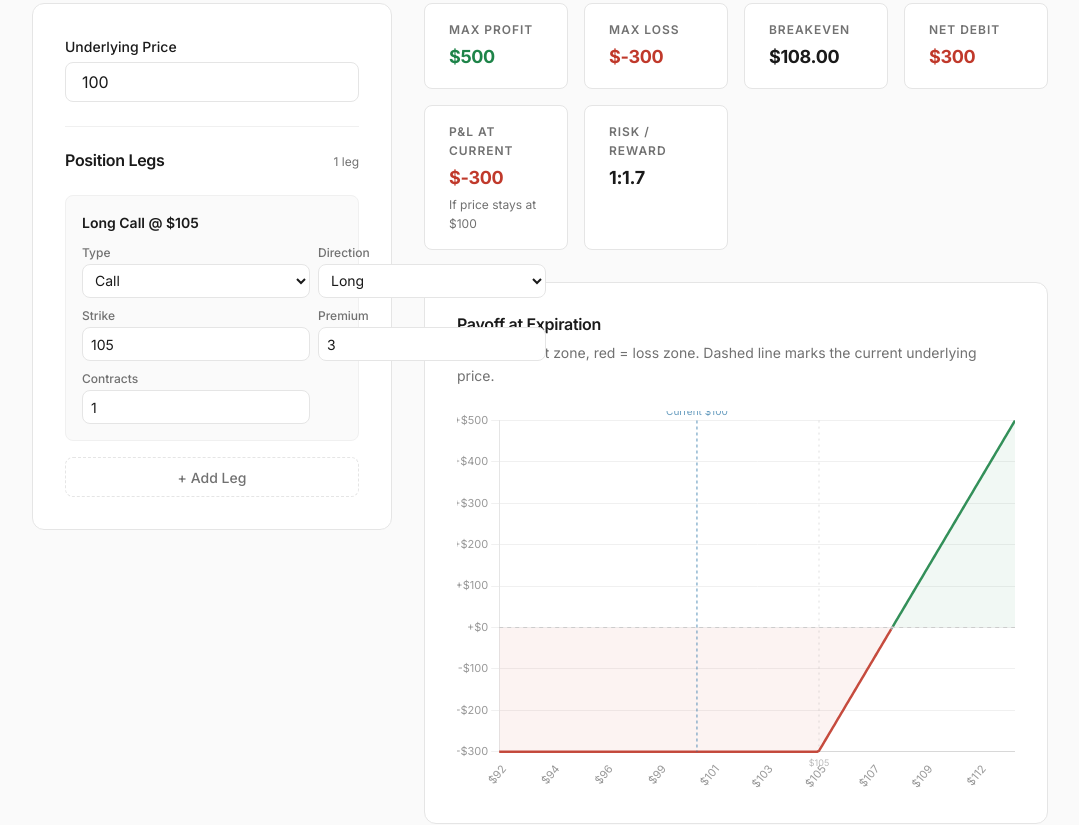
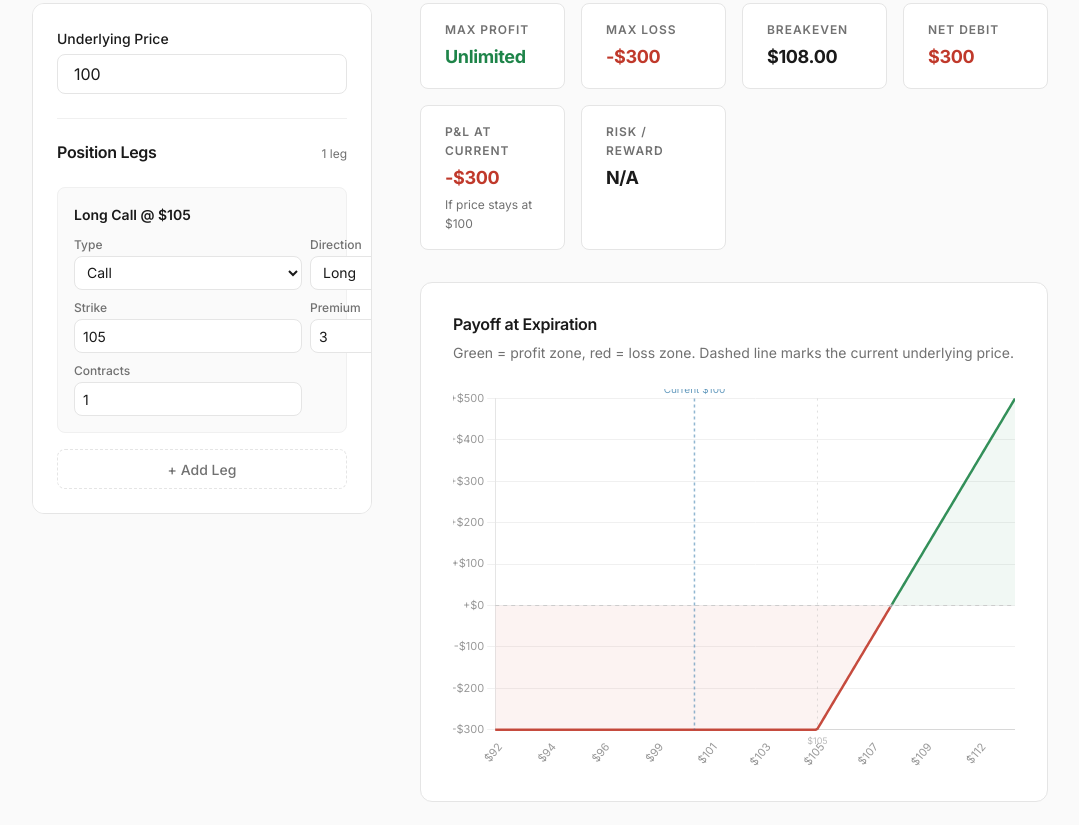
Before and after one commit to nealpathak/nealpathak.github.io, a plain HTML site: page financial-modeling/options-calculator/index.html in a window 1280 px wide. Shown: the part 555-1380 px from the top of the page, without its empty margins (100-1179 px from the left). Drawn offline with nearby package versions, Linux system fonts and the light colour scheme.

Commit message:
Update index.html

```diff
--- a/financial-modeling/options-calculator/index.html
+++ b/financial-modeling/options-calculator/index.html
@@ -62,8 +62,8 @@
     /* Builder layout */
     .builder {
       display: grid;
-      grid-template-columns: 360px 1fr;
-      gap: var(--space-xl);
+      grid-template-columns: 340px 1fr;
+      gap: var(--space-2xl);
       align-items: start;
     }
 
@@ -71,9 +71,12 @@
       background: var(--color-surface);
       border: 1px solid var(--color-border);
       border-radius: var(--radius-lg);
-      padding: var(--space-xl);
+      padding: var(--space-lg);
       position: sticky;
       top: 80px;
+      max-height: calc(100vh - 100px);
+      overflow-y: auto;
+      z-index: 1;
     }
 
     .legs-panel__header {
@@ -199,6 +202,7 @@
       display: flex;
       flex-direction: column;
       gap: var(--space-xl);
+      min-width: 0;
     }
 
     .stats-row {
@@ -245,6 +249,7 @@
       border: 1px solid var(--color-border);
       border-radius: var(--radius-lg);
       padding: var(--space-xl);
+      overflow: hidden;
     }
 
     .payoff-chart-container h3 {
@@ -262,6 +267,7 @@
     .payoff-canvas-wrapper {
       position: relative;
       height: 380px;
+      width: 100%;
     }
 
     /* Position summary */
@@ -270,6 +276,7 @@
       border: 1px solid var(--color-border);
       border-radius: var(--radius-lg);
       padding: var(--space-xl);
+      overflow-x: auto;
     }
 
     .position-summary h3 {
@@ -282,6 +289,7 @@
       width: 100%;
       border-collapse: collapse;
       font-size: var(--text-sm);
+      table-layout: auto;
     }
 
     .position-summary-table th {
@@ -320,13 +328,20 @@
       font-weight: 500;
     }
 
-    @media (max-width: 768px) {
+    /* Subtle scrollbar for legs panel */
+    .legs-panel::-webkit-scrollbar { width: 4px; }
+    .legs-panel::-webkit-scrollbar-track { background: transparent; }
+    .legs-panel::-webkit-scrollbar-thumb { background: var(--color-border); border-radius: 4px; }
+
+    @media (max-width: 900px) {
       .builder {
         grid-template-columns: 1fr;
       }
 
       .legs-panel {
         position: static;
+        max-height: none;
+        overflow-y: visible;
       }
 
       .stats-row {
@@ -337,6 +352,10 @@
     @media (max-width: 480px) {
       .stats-row {
         grid-template-columns: 1fr;
+      }
+
+      .payoff-canvas-wrapper {
+        height: 280px;
       }
     }
   </style>
@@ -655,7 +674,7 @@
     function recalculate() {
       const underlying = parseFloat(underlyingInput.value) || 100;
 
-      // Determine price range
+      // Determine price range for chart
       const strikes = legs.filter(l => l.type !== 'stock').map(l => l.strike);
       const allPrices = [underlying, ...strikes];
       const minRef = Math.min(...allPrices);
@@ -673,9 +692,24 @@
         pnls.push(Math.round(calcPnL(p) * 100) / 100);
       }
 
-      // Find key stats
-      const maxProfit = Math.max(...pnls);
-      const maxLoss = Math.min(...pnls);
+      // Detect unlimited profit/loss analytically by checking slope at edges
+      // If P&L is still rising at the right edge, profit is unlimited (e.g. long call, long stock)
+      // If P&L is still falling at the left edge (toward $0), compute actual loss at $0
+      const pnlFarRight = calcPnL(hi * 10);
+      const pnlAtHi = calcPnL(hi);
+      const isMaxProfitUnlimited = pnlFarRight > pnlAtHi + 1;
+
+      const pnlFarLeft = calcPnL(Math.max(0, lo * 0.01));
+      const pnlAtLo = calcPnL(lo);
+      const isMaxLossUnlimited = pnlFarLeft < pnlAtLo - 1;
+
+      // For bounded stats, also check P&L at $0 and at a very high price
+      const pnlAtZero = calcPnL(0);
+      const pnlAtVeryHigh = calcPnL(hi * 5);
+      const allPnlPoints = [...pnls, pnlAtZero, pnlAtVeryHigh];
+
+      const maxProfit = isMaxProfitUnlimited ? Infinity : Math.max(...allPnlPoints);
+      const maxLoss = isMaxLossUnlimited ? -Infinity : Math.min(...allPnlPoints);
       const pnlAtUnderlying = Math.round(calcPnL(underlying) * 100) / 100;
 
       // Find breakevens (where P&L crosses zero)
@@ -696,9 +730,7 @@
         }
       });
 
-      // Risk/reward ratio
-      const isMaxProfitUnlimited = maxProfit > 100000;
-      const isMaxLossUnlimited = maxLoss < -100000;
+      // Risk/reward ratio — only meaningful when both sides are bounded
       let riskReward = 'N/A';
       if (!isMaxProfitUnlimited && !isMaxLossUnlimited && maxLoss < 0 && maxProfit > 0) {
         riskReward = '1:' + (maxProfit / Math.abs(maxLoss)).toFixed(1);
@@ -716,6 +748,11 @@
       const statsRow = document.getElementById('statsRow');
       const premiumLabel = netPremium >= 0 ? 'Net Credit' : 'Net Debit';
 
+      function fmtDollar(val) {
+        if (val >= 0) return '+$' + val.toLocaleString();
+        return '-$' + Math.abs(val).toLocaleString();
+      }
+
       statsRow.innerHTML = `
         <div class="stat-card">
           <div class="stat-card__label">Max Profit</div>
@@ -723,7 +760,7 @@
         </div>
         <div class="stat-card">
           <div class="stat-card__label">Max Loss</div>
-          <div class="stat-card__value negative">${unlimitedLoss ? 'Unlimited' : '$' + maxLoss.toLocaleString()}</div>
+          <div class="stat-card__value negative">${unlimitedLoss ? 'Unlimited' : '-$' + Math.abs(maxLoss).toLocaleString()}</div>
         </div>
         <div class="stat-card">
           <div class="stat-card__label">Breakeven${breakevens.length > 1 ? 's' : ''}</div>
@@ -735,7 +772,7 @@
         </div>
         <div class="stat-card">
           <div class="stat-card__label">P&L at Current</div>
-          <div class="stat-card__value ${pnlAtCurrent >= 0 ? 'positive' : 'negative'}">${pnlAtCurrent >= 0 ? '+' : ''}$${pnlAtCurrent.toLocaleString()}</div>
+          <div class="stat-card__value ${pnlAtCurrent >= 0 ? 'positive' : 'negative'}">${fmtDollar(pnlAtCurrent)}</div>
           <div class="stat-card__sub">If price stays at $${(parseFloat(underlyingInput.value) || 100).toFixed(0)}</div>
         </div>
         <div class="stat-card">
```
